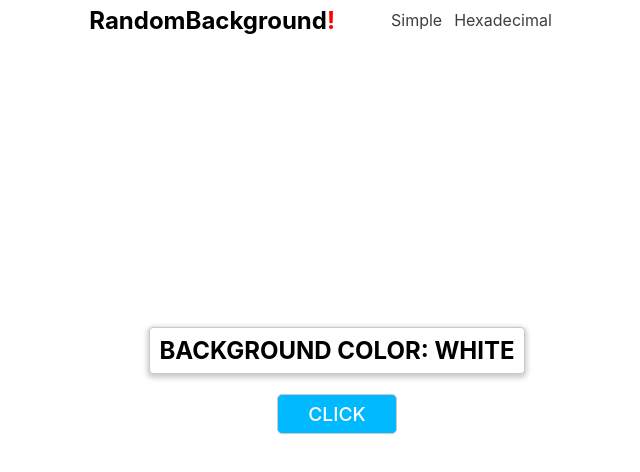
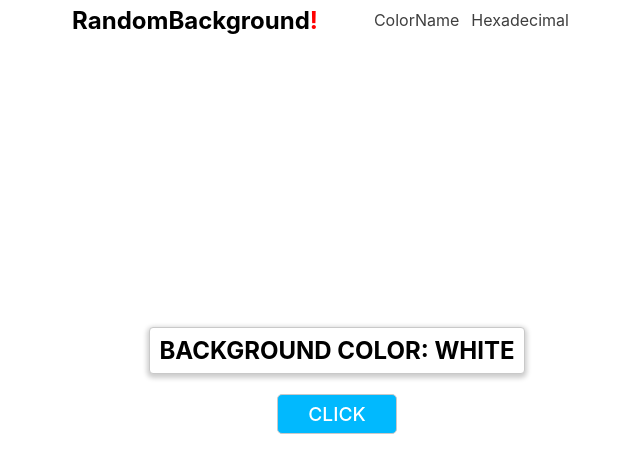
Before and after one commit to diegomdias/randomcolorbg, a plain HTML site: page index.html in a window 1280 px wide. Shown: the whole page, without its empty margins (303-943 px from the left). Drawn offline with Linux system fonts and the light colour scheme; some icons are missing.

Commit message:
Update index.html

```diff
--- a/index.html
+++ b/index.html
@@ -13,7 +13,7 @@
     <div class="my-nav">
       <h1>RandomBackground<span style="color: red">!</span></h1>
       <ul>
-        <li><a href="index.html">Simple</a></li>
+        <li><a href="index.html">ColorName</a></li>
         <li><a href="hexa.html">Hexadecimal</a></li>
         <li><a href="https://github.com/diegomdias"><span class="iconify" data-icon="akar-icons:github-fill" data-inline="false"></span></a></li>
         <li><a href="https://www.linkedin.com/in/diego-menezes-dias-a1bb92a1"><span class="iconify" data-icon="logos:linkedin-icon" data-inline="false"></span></a></li>
```
